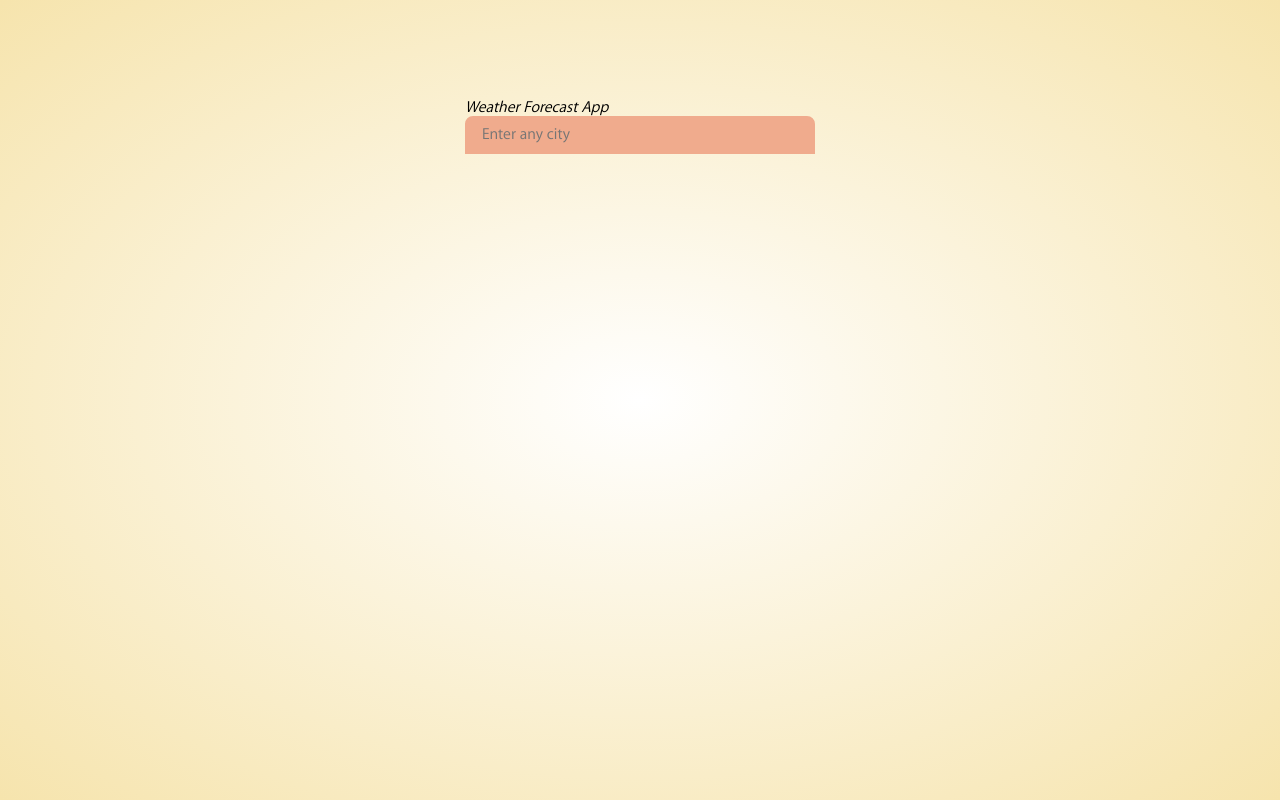
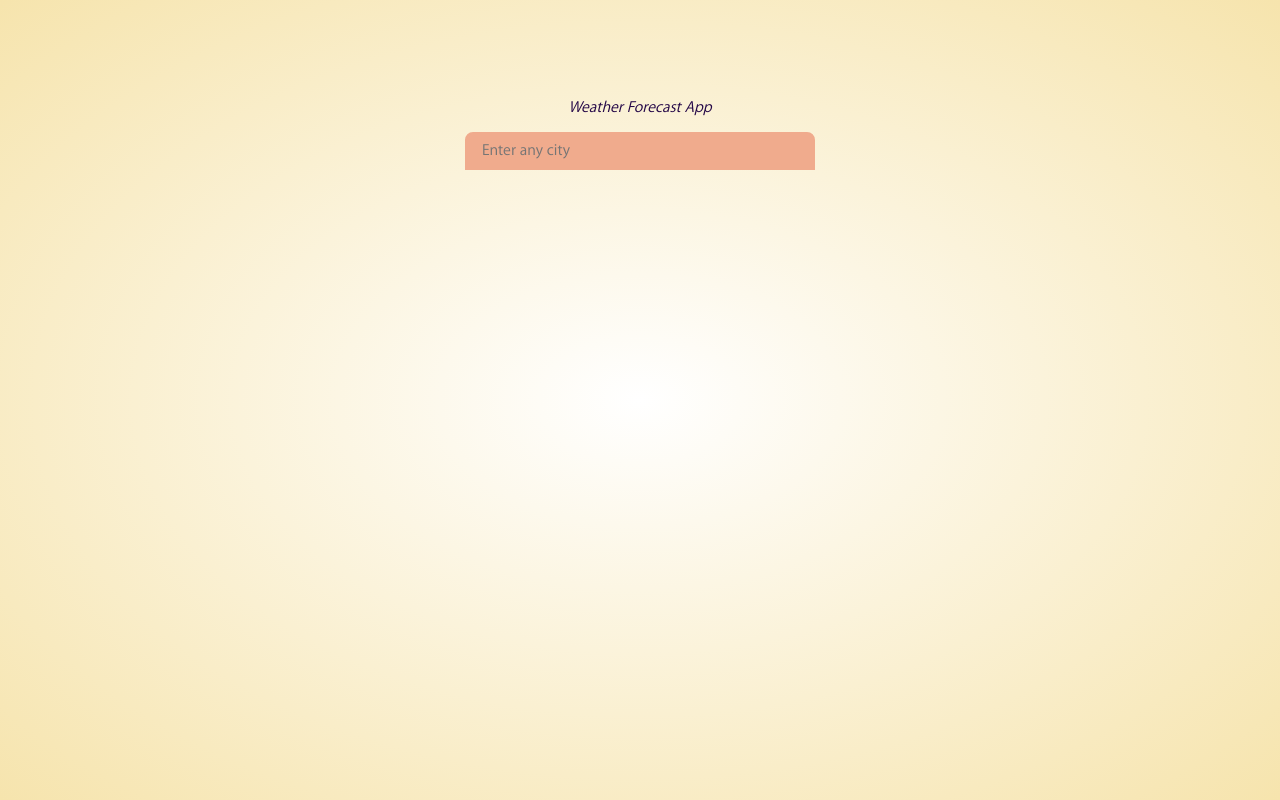
Before and after one commit to Vlad-Viddi/weather_forecast, a React (Create React App) app: page / in a window 1280 px wide. Built offline with nearby package versions, Linux system fonts and the light colour scheme.

Commit message:
minor fix

```diff
--- a/src/sass/_app.scss
+++ b/src/sass/_app.scss
@@ -23,6 +23,9 @@
       font-family: 'MYRIAD';
       font-style: italic;
       font-weight: 100;
+      margin-bottom: 1rem;
+      text-align: center;
+      color: $dark;
     }
   }
 }
```
